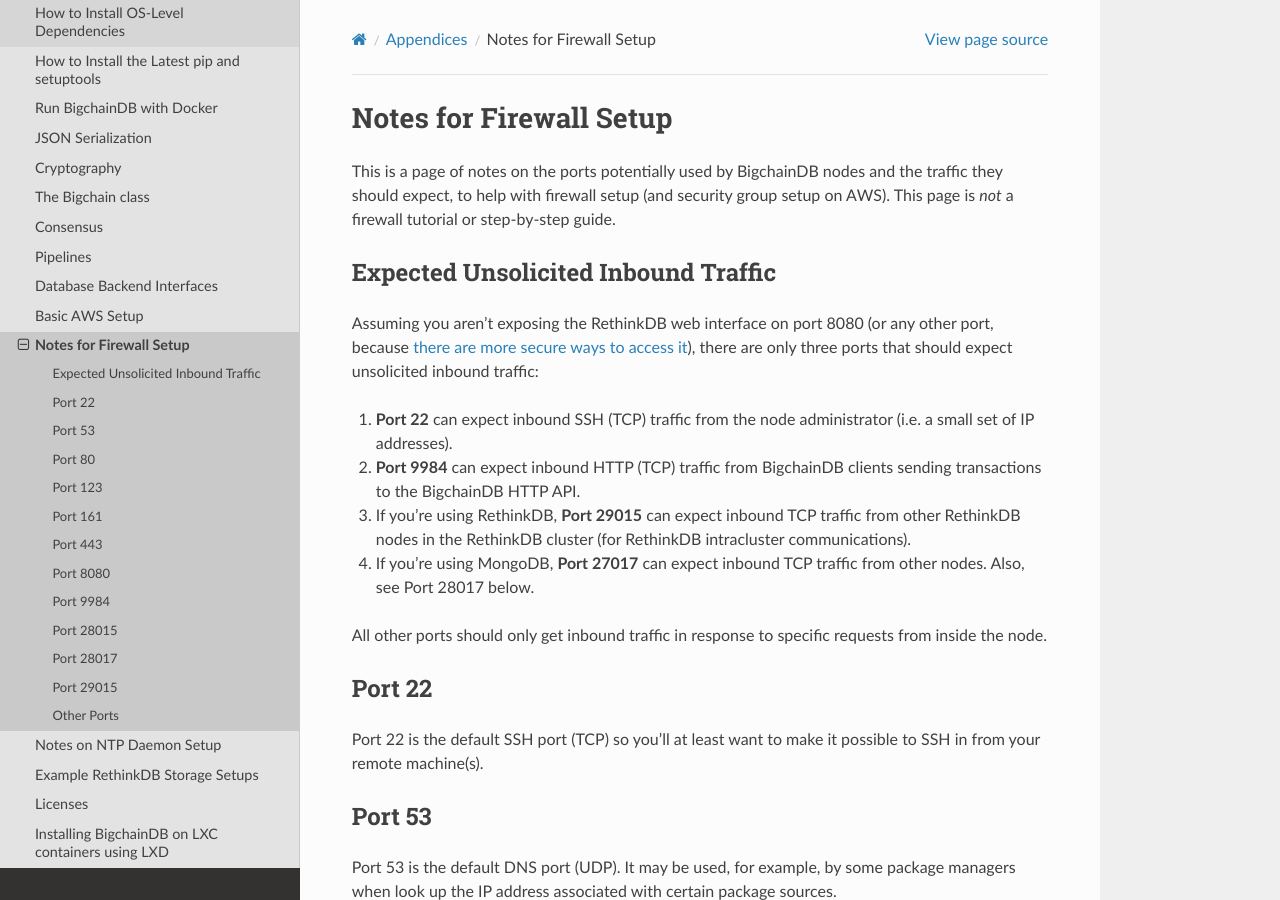
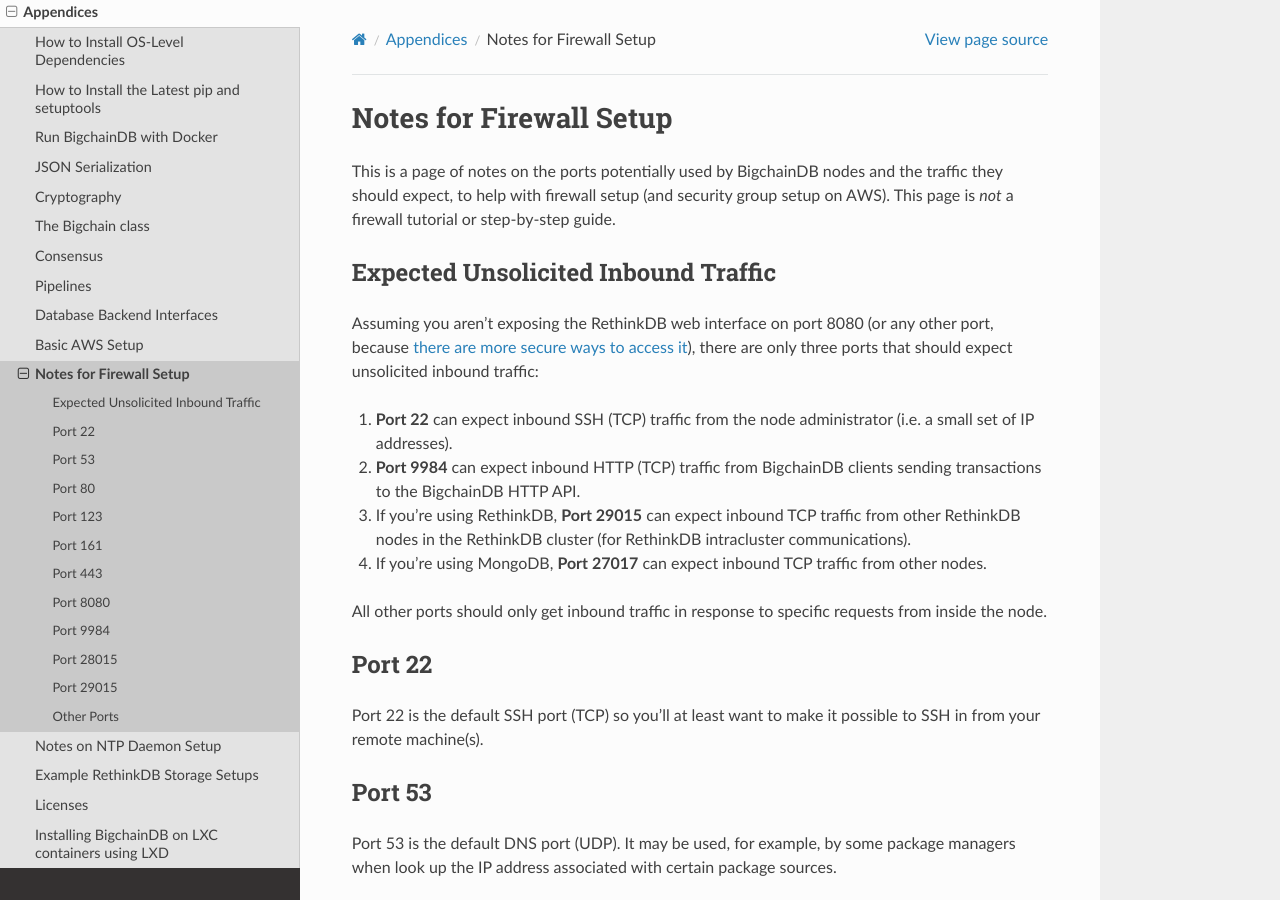
Before and after one commit to bigchaindb/bigchaindb, a Sphinx documentation site: the page built from docs/server/source/appendices/firewall-notes.md, in a window 1280 px wide and 900 px high. Built offline with Sphinx 7.4.7 and the Read the Docs theme 2.0.0, drawn with Linux system fonts in a browser that asks for light colours; pages that are not in the unit, such as notebooks, are missing from menus; some of the changed text lies outside the part shown.

Commit message:
Removed notes about port 28017

```diff
--- a/docs/server/source/appendices/firewall-notes.md
+++ b/docs/server/source/appendices/firewall-notes.md
@@ -10,7 +10,7 @@
 1. **Port 22** can expect inbound SSH (TCP) traffic from the node administrator (i.e. a small set of IP addresses).
 2. **Port 9984** can expect inbound HTTP (TCP) traffic from BigchainDB clients sending transactions to the BigchainDB HTTP API.
 3. If you're using RethinkDB, **Port 29015** can expect inbound TCP traffic from other RethinkDB nodes in the RethinkDB cluster (for RethinkDB intracluster communications).
-4. If you're using MongoDB, **Port 27017** can expect inbound TCP traffic from other nodes. Also, see Port 28017 below.
+4. If you're using MongoDB, **Port 27017** can expect inbound TCP traffic from other nodes.
 
 All other ports should only get inbound traffic in response to specific requests from inside the node.
 
@@ -64,11 +64,6 @@
 Port 28015 is the default port used by RethinkDB client driver connections (TCP). If your BigchainDB node is just one server, then Port 28015 only needs to listen on localhost, because all the client drivers will be running on localhost. Port 28015 doesn't need to accept inbound traffic from the outside world.
 
 
-## Port 28017
-
-Port 28017 is the default port used by MongoDB for its web status page.
-
-
 ## Port 29015
 
 Port 29015 is the default port for RethinkDB intracluster connections (TCP). It should only accept incoming traffic from other RethinkDB servers in the cluster (a list of IP addresses that you should be able to find out).
```
